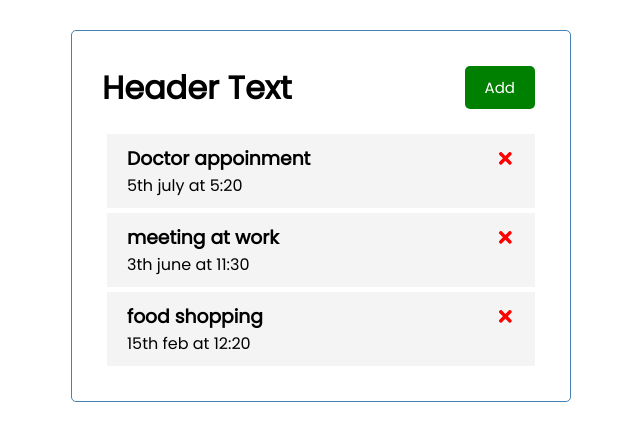
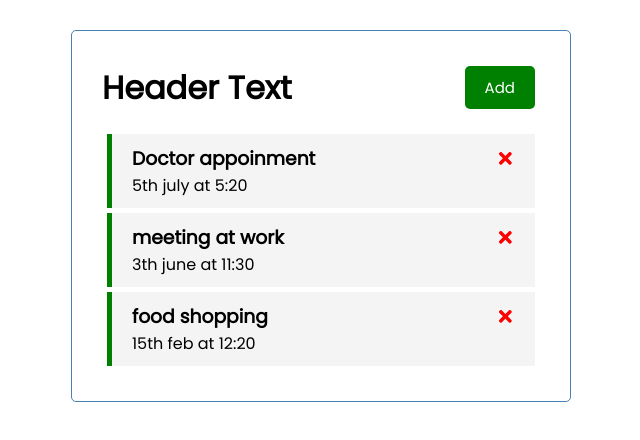
Before and after one commit to a-sadri/task-tracker, a React (Create React App) app: page / in a window 1280 px wide. Shown: the top 440 px of the page, without its empty margins (319-959 px from the left). Built offline with nearby package versions, Linux system fonts and the light colour scheme.

Commit message:
Toggle Reminder

```diff
--- a/src/App.js
+++ b/src/App.js
@@ -24,15 +24,24 @@
     },
   ])
 
-  // Delete
+  // Delete Task
   const deleteTask = (id) => {
     setTasks(tasks.filter((task) => task.id !== id))
+  }
+
+  // Toggle Reminder
+  const toggleReminder = (id) => {
+    setTasks(tasks.map((task) =>
+      task.id === id ? { ...task, reminder: !task.reminder } : task))
   }
 
   return (
     <div className="container">
       <Header title="Header Text" />
-      {tasks.length > 0 ? <Tasks tasks={tasks} onDelete={deleteTask} /> :
+      {tasks.length > 0 ? <Tasks
+        tasks={tasks}
+        onDelete={deleteTask}
+        onToggle={toggleReminder} /> :
         'No tasks to show'}
     </div>
   );
--- a/src/components/Task.js
+++ b/src/components/Task.js
@@ -1,9 +1,9 @@
 import React from 'react'
 import { FaTimes } from 'react-icons/fa'
 
-const Task = ({ task, onDelete }) => {
+const Task = ({ task, onDelete, onToggle }) => {
     return (
-        <div className="task">
+        <div className={`task ${task.reminder ? 'reminder' : ''}`} onDoubleClick={() => onToggle(task.id)}>
             <h3>{task.text} <FaTimes style={{ color: 'red' }} onClick={() => onDelete(task.id)} /></h3>
             <p>{task.day}</p>
         </div>
--- a/src/components/tasks.js
+++ b/src/components/tasks.js
@@ -1,9 +1,14 @@
 import Task from "./Task"
 
-const Tasks = ({ tasks, onDelete }) => {
+const Tasks = ({ tasks, onDelete, onToggle }) => {
     return (
         <>
-            {tasks.map((task) => (<Task key={task.id} task={task} onDelete={onDelete} />))}
+            {tasks.map((task) => (<Task
+                key={task.id}
+                task={task}
+                onDelete={onDelete}
+                onToggle={onToggle}
+            />))}
         </>
     )
 }
```
